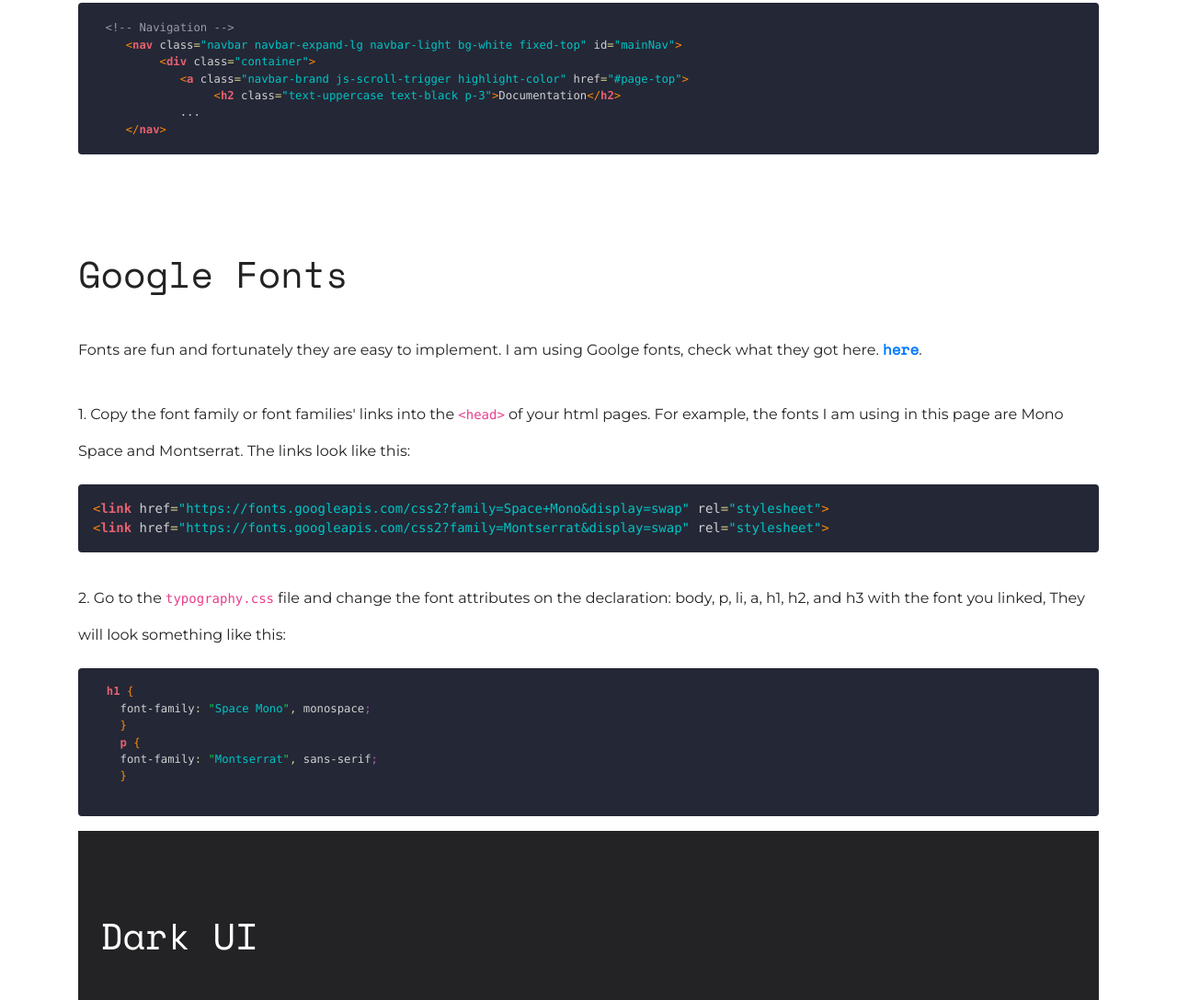
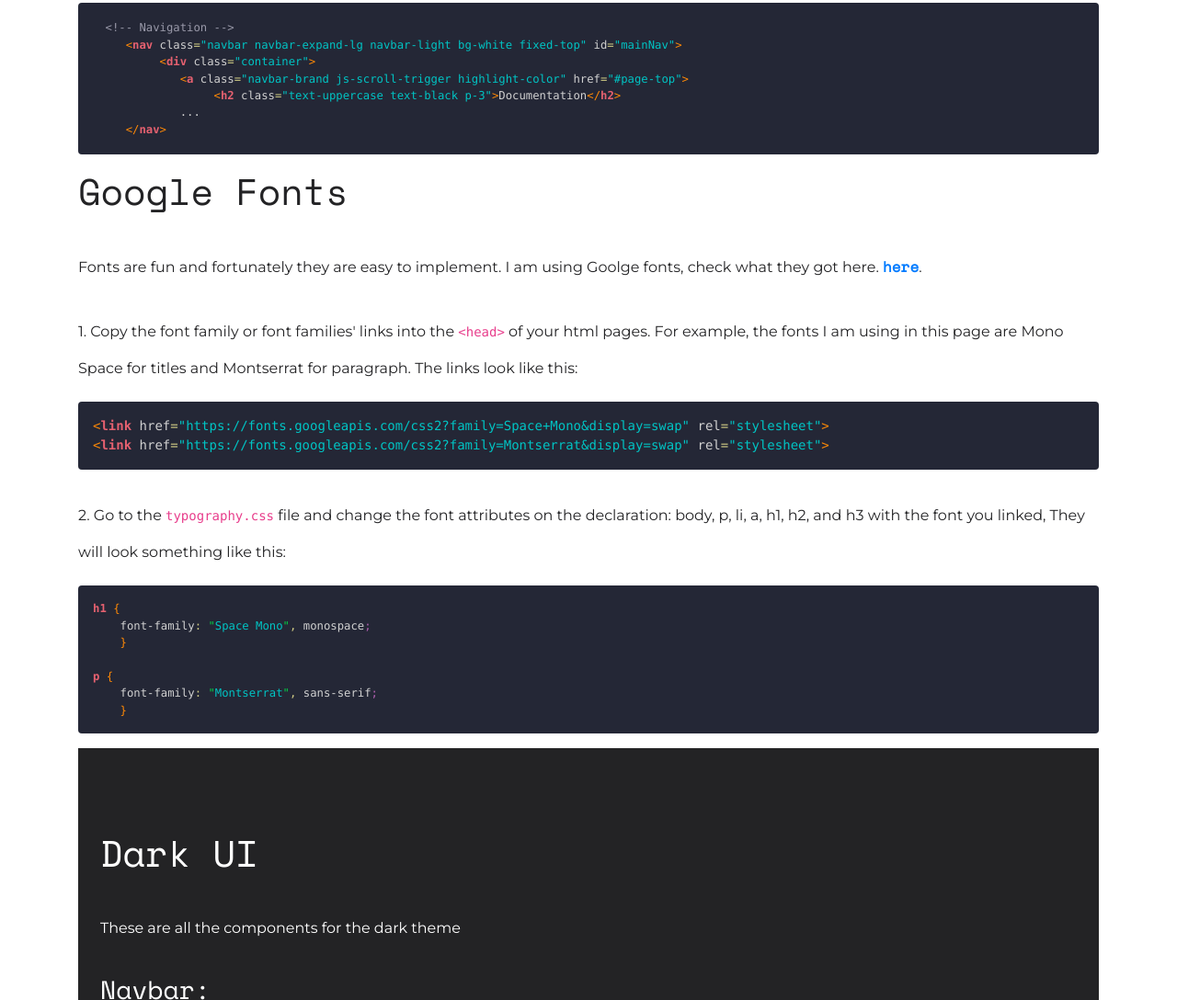
Before and after one commit to peterveras/Friend-Template-Preview, a website with bundled scripts: page index.html in a window 1280 px wide. Shown: the part 3033-4121 px from the top of the page at 92% size. Built offline with nearby package versions, Linux system fonts and the light colour scheme.

Commit message:
Update index.html

```diff
--- a/index.html
+++ b/index.html
@@ -181,7 +181,7 @@
 
 
                     <!-- Google Fonts  -->
-                    <div id="fonts" class="padtop_90">
+                    <div id="fonts" class="padtop_10">
                         <div class="">
                             <h1 class="text-black padbot_30">Google Fonts</h1>
                             <p class="text-black">Fonts are fun and fortunately they are easy to implement. I am using
@@ -191,8 +191,8 @@
                             <p class="text-black top_30">
                                 1. Copy the font family or font families' links into the
                                 <code>&lt;head&gt;</code>
-                                of your html pages. For example, the fonts I am using in this page are Mono Space and
-                                Montserrat. The links look like this:
+                                of your html pages. For example, the fonts I am using in this page are Mono Space for
+                                titles and Montserrat for paragraph. The links look like this:
                             </p>
                             <code></code>
 
@@ -213,13 +213,14 @@
 
                             <code>
 
-<pre class="bg-pale-night rounded p-3 padbot_60" style="color:#d1d1d1;">  <span style="color:#e66170; font-weight:bold; ">h1</span> <span style="color: #ff8906; ">{</span>
+<pre class="bg-pale-night rounded p-3 padbot_60" style="color:#d1d1d1;">
+<span style="color:#e66170; font-weight:bold; ">h1</span> <span style="color: #ff8906; ">{</span>
     <span style="color:#d1d1d1; ">font-family</span><span style="color:#d2cd86; ">:</span> <span style="color:#02d045; ">"</span><span style="color:#00c4c4; ">Space Mono</span><span style="color:#02d045; ">"</span><span style="color:#d2cd86; ">,</span> monospace<span style="color:#b060b0; ">;</span>
     <span style="color: #ff8906; ">}</span>
-    <span style="color:#e66170; font-weight:bold; ">p</span> <span style="color: #ff8906; ">{</span>
+
+<span style="color:#e66170; font-weight:bold; ">p</span> <span style="color: #ff8906; ">{</span>
     <span style="color:#d1d1d1; ">font-family</span><span style="color:#d2cd86; ">:</span> <span style="color:#02d045; ">"</span><span style="color:#00c4c4; ">Montserrat</span><span style="color:#02d045; ">"</span><span style="color:#d2cd86; ">,</span> sans-serif<span style="color:#b060b0; ">;</span>
     <span style="color: #ff8906; ">}</span>
-
 </pre>
 
                                 </code>
```
